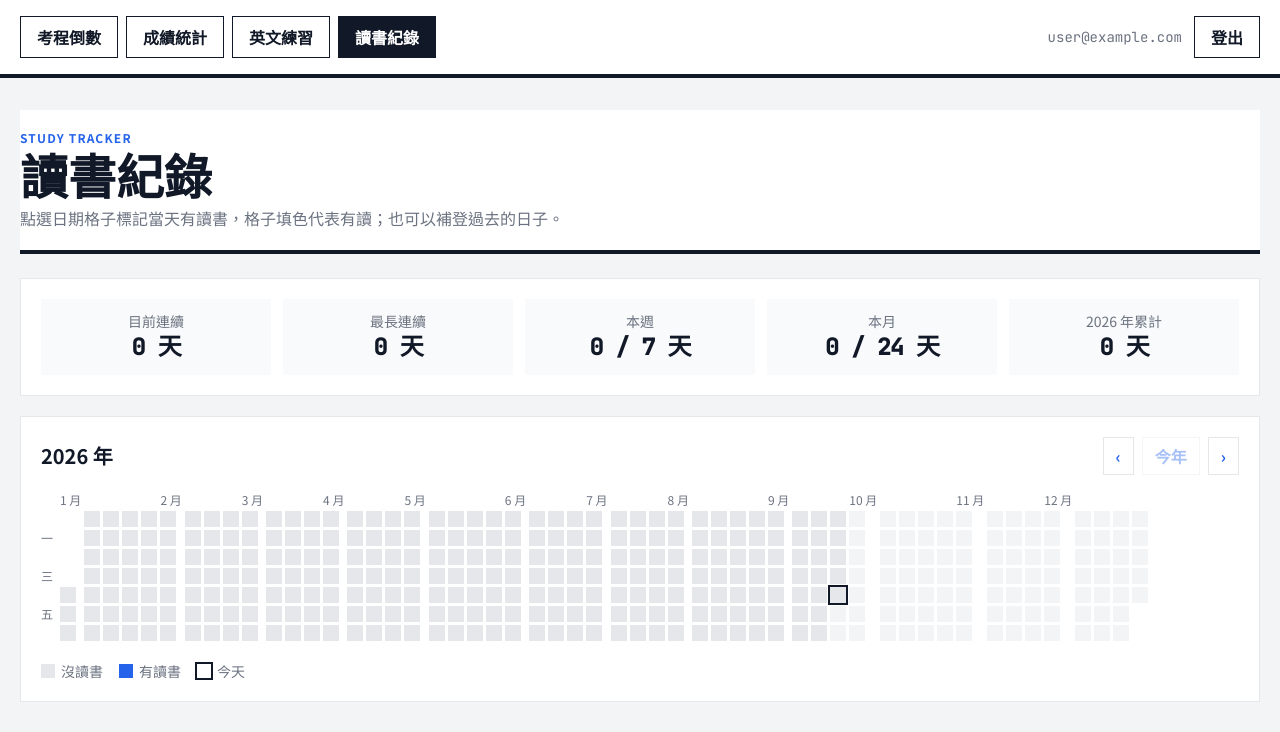
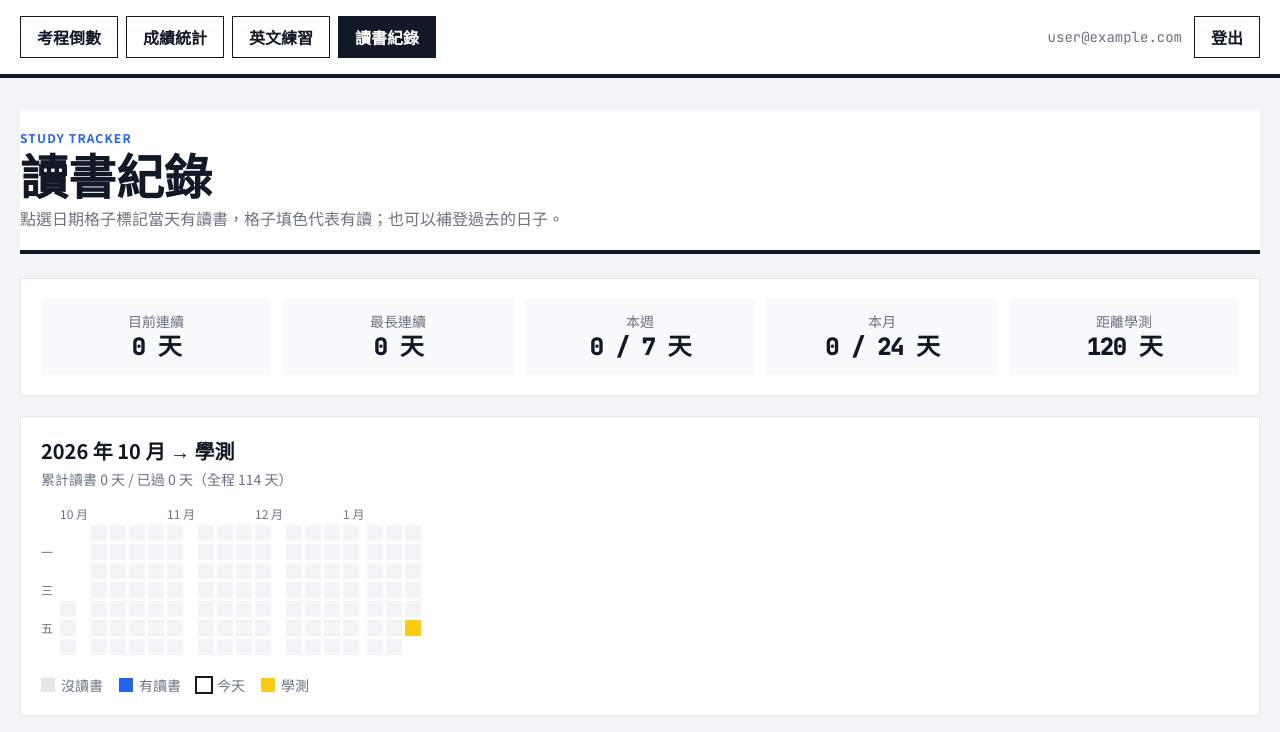
Before and after one commit to Ouovovo0131/score_record_web, a Next.js app: page /study in a window 1280 px wide. Shown: the top 732 px of the page. Built offline with nearby package versions, Linux system fonts and the light colour scheme; no server answers; the database is empty; sample sign-in values are in the browser's storage.

Commit message:
修改期限

```diff
--- a/src/app/study/page.tsx
+++ b/src/app/study/page.tsx
@@ -2,6 +2,7 @@
 
 import { useEffect, useMemo, useState } from "react";
 import RequireAuth from "@/components/RequireAuth";
+import { FIXED_SCHEDULES } from "@/lib/data";
 
 interface StudyLogDTO {
   date: string;
@@ -10,6 +11,14 @@ interface StudyLogDTO {
 
 const CELL = 16;
 const GAP = 3;
+const RANGE_START_KEY = "2026-10-01";
+const GSAT = FIXED_SCHEDULES.find((s) => s.id === "schedule-gsat")!;
+const RANGE_END_KEY = GSAT.startDate;
+
+function parseKey(key: string): Date {
+  const [y, m, d] = key.split("-").map(Number);
+  return new Date(y, m - 1, d);
+}
 
 function pad(value: number): string {
   return String(value).padStart(2, "0");
@@ -50,7 +59,6 @@ function StudyPageContent() {
   const [loading, setLoading] = useState(true);
   const [status, setStatus] = useState<string | null>(null);
   const [today] = useState(() => new Date());
-  const [year, setYear] = useState(() => new Date().getFullYear());
   const [selected, setSelected] = useState<string | null>(null);
   const [noteDraft, setNoteDraft] = useState("");
 
@@ -66,12 +74,15 @@ function StudyPageContent() {
   const days = useMemo(() => new Set(logs.keys()), [logs]);
 
   const weeks = useMemo(() => {
-    const first = new Date(year, 0, 1);
+    const first = parseKey(RANGE_START_KEY);
     const start = addDays(first, -first.getDay());
-    const last = new Date(year, 11, 31);
-    const count = Math.ceil((last.getTime() - start.getTime()) / 86400000 / 7) + 1;
+    const last = parseKey(RANGE_END_KEY);
+    const count = Math.floor((last.getTime() - start.getTime()) / 86400000 / 7) + 1;
     return Array.from({ length: count }, (_, w) => Array.from({ length: 7 }, (_, d) => addDays(start, w * 7 + d)));
-  }, [year]);
+  }, []);
+
+  const rangeDays = Math.round((parseKey(RANGE_END_KEY).getTime() - parseKey(RANGE_START_KEY).getTime()) / 86400000) + 1;
+  const daysToGsat = Math.max(0, Math.round((parseKey(RANGE_END_KEY).getTime() - parseKey(todayKey).getTime()) / 86400000));
 
   const stats = useMemo(() => {
     const { current, longest } = computeStreaks(days, today);
@@ -82,9 +93,10 @@ function StudyPageContent() {
     }
     const monthPrefix = `${today.getFullYear()}-${pad(today.getMonth() + 1)}`;
     const month = [...days].filter((k) => k.startsWith(monthPrefix)).length;
-    const yearTotal = [...days].filter((k) => k.startsWith(`${year}-`)).length;
-    return { current, longest, week, month, monthDays: today.getDate(), yearTotal };
-  }, [days, today, year]);
+    const total = [...days].filter((k) => k >= RANGE_START_KEY && k <= RANGE_END_KEY).length;
+    const elapsed = Math.min(rangeDays, Math.max(0, Math.round((parseKey(todayKey).getTime() - parseKey(RANGE_START_KEY).getTime()) / 86400000) + 1));
+    return { current, longest, week, month, monthDays: today.getDate(), total, elapsed };
+  }, [days, today, todayKey, rangeDays]);
 
   async function save(date: string, studied: boolean, note?: string) {
     const previous = logs;
@@ -131,7 +143,7 @@ function StudyPageContent() {
           { label: "最長連續", value: `${stats.longest} 天` },
           { label: "本週", value: `${stats.week} / 7 天` },
           { label: "本月", value: `${stats.month} / ${stats.monthDays} 天` },
-          { label: `${year} 年累計`, value: `${stats.yearTotal} 天` },
+          { label: "距離學測", value: `${daysToGsat} 天` },
         ].map((item) => (
           <div key={item.label} className="bg-[#f9fafb] p-3 text-center">
             <p className="text-sm text-muted">{item.label}</p>
@@ -142,25 +154,13 @@ function StudyPageContent() {
 
       <section className="mobile-panel mt-5 border border-line bg-white p-5">
         <div className="flex flex-wrap items-center justify-between gap-3">
-          <h2 className="text-xl font-bold">{year} 年</h2>
-          <div className="flex items-center gap-2">
-            <button type="button" onClick={() => setYear(year - 1)} aria-label="上一年" className="border border-line px-3 py-1.5 font-bold text-primary">
-              ‹
-            </button>
-            <button
-              type="button"
-              onClick={() => setYear(today.getFullYear())}
-              disabled={year === today.getFullYear()}
-              className="border border-line px-3 py-1.5 font-bold text-primary disabled:opacity-40"
-            >
-              今年
-            </button>
-            <button type="button" onClick={() => setYear(year + 1)} aria-label="下一年" className="border border-line px-3 py-1.5 font-bold text-primary">
-              ›
-            </button>
+          <div>
+            <h2 className="text-xl font-bold">2026 年 10 月 → 學測</h2>
+            <p className="mt-1 text-sm text-muted">
+              累計讀書 {stats.total} 天 / 已過 {stats.elapsed} 天（全程 {rangeDays} 天）
+            </p>
           </div>
         </div>
-
         <div className="mt-4 overflow-x-auto pb-2">
           <div className="flex w-max" style={{ gap: GAP }}>
             <div className="flex flex-col pr-1 text-xs text-muted" style={{ gap: GAP, paddingTop: 20 }}>
@@ -171,13 +171,14 @@ function StudyPageContent() {
               ))}
             </div>
             {weeks.map((week, index) => {
-              const monthStart = week.find((d) => d.getFullYear() === year && d.getDate() === 1);
+              const monthStart = week.find((d) => toKey(d) >= RANGE_START_KEY && toKey(d) <= RANGE_END_KEY && d.getDate() === 1);
+              const firstWeekLabel = index === 0 ? "10 月" : "";
               return (
                 <div key={index} className="flex flex-col" style={{ gap: GAP }}>
-                  <span className="h-[17px] whitespace-nowrap text-xs leading-[17px] text-muted">{monthStart ? `${monthStart.getMonth() + 1} 月` : ""}</span>
+                  <span className="h-[17px] whitespace-nowrap text-xs leading-[17px] text-muted">{monthStart ? `${monthStart.getMonth() + 1} 月` : firstWeekLabel}</span>
                   {week.map((date) => {
                     const key = toKey(date);
-                    if (date.getFullYear() !== year) {
+                    if (key < RANGE_START_KEY || key > RANGE_END_KEY) {
                       return <span key={key} style={{ width: CELL, height: CELL }} />;
                     }
                     const studied = days.has(key);
@@ -189,11 +190,11 @@ function StudyPageContent() {
                         type="button"
                         disabled={future || loading}
                         onClick={() => handleCellClick(key)}
-                        title={`${key}${studied ? " · 有讀書" : ""}${note ? ` · ${note}` : ""}`}
+                        title={`${key}${key === RANGE_END_KEY ? " · 學測" : ""}${studied ? " · 有讀書" : ""}${note ? ` · ${note}` : ""}`}
                         aria-label={`${key}${studied ? " 已讀書" : " 未讀書"}`}
                         aria-pressed={studied}
                         style={{ width: CELL, height: CELL }}
-                        className={`${studied ? "bg-[#2563eb]" : future ? "bg-[#f3f4f6]" : "bg-[#e5e7eb] hover:bg-[#cbd5e1]"} ${key === todayKey ? "outline outline-2 outline-ink" : ""} ${key === selected ? "ring-2 ring-primary ring-offset-1" : ""} disabled:cursor-not-allowed`}
+                        className={`${key === RANGE_END_KEY ? "bg-[#facc15]" : studied ? "bg-[#2563eb]" : future ? "bg-[#f3f4f6]" : "bg-[#e5e7eb] hover:bg-[#cbd5e1]"} ${key === todayKey ? "outline outline-2 outline-ink" : ""} ${key === selected ? "ring-2 ring-primary ring-offset-1" : ""} disabled:cursor-not-allowed`}
                       />
                     );
                   })}
@@ -212,6 +213,9 @@ function StudyPageContent() {
           </span>
           <span className="flex items-center gap-1.5">
             <i className="inline-block h-3.5 w-3.5 outline outline-2 outline-ink" /> 今天
+          </span>
+          <span className="flex items-center gap-1.5">
+            <i className="inline-block h-3.5 w-3.5 bg-[#facc15]" /> 學測
           </span>
         </div>
 
```
